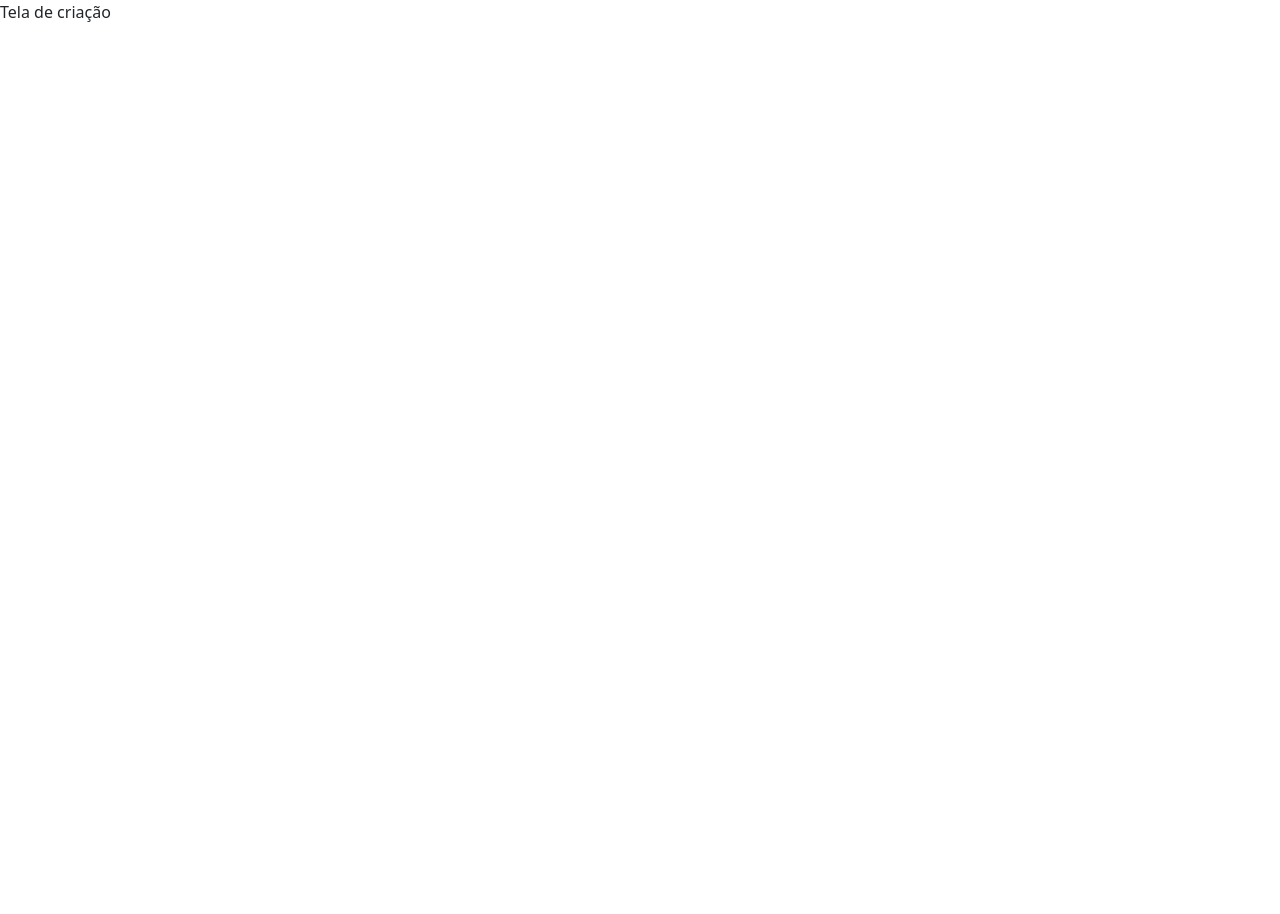
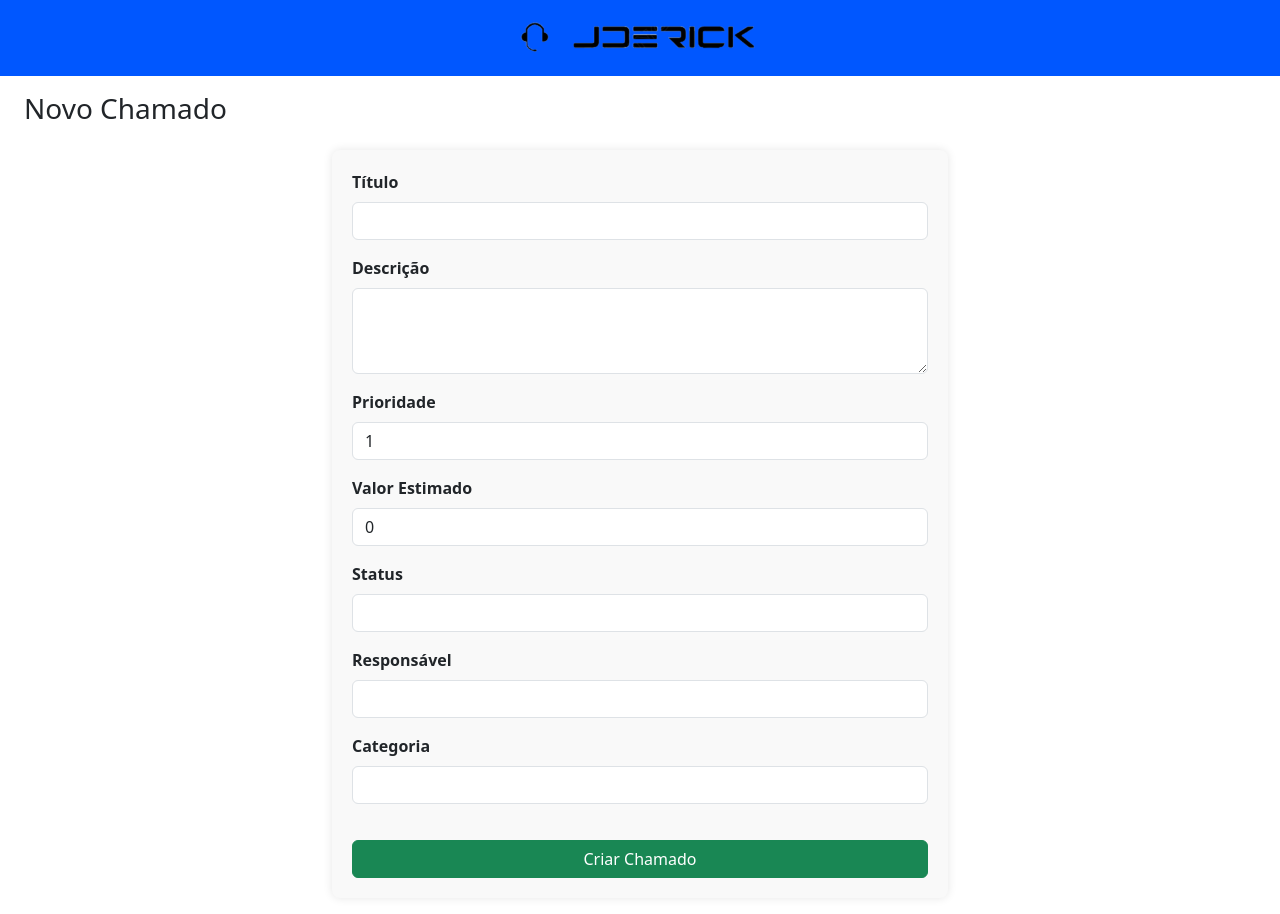
Before and after one commit to erickvqueiroz/chamados-jde, a Vue app in the folder chamados-jde/: page /tickets/create in a window 1280 px wide. Before the commit the page ends 800 px from the top, so only its background shows below. Built offline with nearby package versions, Linux system fonts and the light colour scheme.

Commit message:
Erick Queiroz

```diff
--- a/chamados-jde/src/views/Tickets/Create.vue
+++ b/chamados-jde/src/views/Tickets/Create.vue
@@ -1,7 +1,118 @@
 <template>
-    Tela de criação
+    <div>
+        <div class="h-100">
+            <nav class="navbar navbar-expand-sm navbar-dark bg-custom">
+                <div class="container-fluid px-4 py-2 justify-content-center">
+                    <img :src="logoPath" alt="Logo JDErick" class="logo-img" />
+                </div>
+            </nav>
+
+            <div class="px-4 py-3">
+                <h3 class="pb-3">Novo Chamado</h3>
+                <form @submit.prevent="handleCreateTicket" class="form-ticket w-50 mx-auto">
+                    <div class="mb-3">
+                        <label for="titulo" class="form-label">Título</label>
+                        <input type="text" v-model="titulo" id="titulo" class="form-control" required />
+                    </div>
+                    <div class="mb-3">
+                        <label for="descricao" class="form-label">Descrição</label>
+                        <textarea v-model="descricao" id="descricao" class="form-control" rows="3" required></textarea>
+                    </div>
+                    <div class="mb-3">
+                        <label for="prioridade" class="form-label">Prioridade</label>
+                        <input type="number" v-model="prioridade" id="prioridade" class="form-control" min="1" required />
+                    </div>
+                    <div class="mb-3">
+                        <label for="valorEstimado" class="form-label">Valor Estimado</label>
+                        <input type="number" v-model="valorEstimado" id="valorEstimado" class="form-control" step="0.01" required />
+                    </div>
+                    <div class="mb-3">
+                        <label for="status" class="form-label">Status</label>
+                        <input type="text" v-model="status" id="status" class="form-control" required />
+                    </div>
+                    <div class="mb-3">
+                        <label for="responsavel" class="form-label">Responsável</label>
+                        <input type="text" v-model="responsavel" id="responsavel" class="form-control" required />
+                    </div>
+                    <div class="mb-3">
+                        <label for="categoria" class="form-label">Categoria</label>
+                        <input type="text" v-model="categoria" id="categoria" class="form-control" required />
+                    </div>
+                    <button type="submit" class="btn btn-success w-100">Criar Chamado</button>
+                </form>
+            </div>
+        </div>
+    </div>
 </template>
 
-<script></script>
+<script>
+import logo from "@/assets/erick.png";
+import axios from "axios";
 
-<style scoped></style>
+export default {
+    name: "CreateTicket",
+    data() {
+        return {
+            titulo: "",
+            descricao: "",
+            prioridade: 1,
+            valorEstimado: 0.00,
+            status: "",
+            responsavel: "",
+            categoria: "",
+            logoPath: logo
+        };
+    },
+    methods: {
+        async handleCreateTicket() {
+            // Dados do formulário para criar o chamado
+            const novoChamado = {
+                titulo: this.titulo,
+                descricao: this.descricao,
+                prioridade: this.prioridade,
+                valorEstimado: this.valorEstimado,
+                status: this.status,
+                responsavel: this.responsavel,
+                categoria: this.categoria
+            };
+
+            try {
+                // Fazendo a requisição POST para criar o chamado
+                await axios.post("http://localhost:4000/api/chamados", novoChamado);
+                alert("Chamado criado com sucesso!");
+                // Redireciona para a página de listagem dos chamados
+                window.location.href = "http://localhost:5173/tickets";
+            } catch (error) {
+                alert("Erro ao criar chamado: " + error.response.data.error);
+            }
+        }
+    }
+};
+</script>
+
+<style scoped>
+@import url('https://fonts.googleapis.com/css2?family=Poppins:wght@300;400;700&display=swap');
+
+.bg-custom {
+    background-color: #0057ff;
+}
+
+.logo-img {
+    width: 250px;
+}
+
+.form-ticket {
+    background-color: #f9f9f9;
+    padding: 20px;
+    border-radius: 8px;
+    box-shadow: 0 0 10px rgba(0, 0, 0, 0.1);
+}
+
+.form-label {
+    font-weight: bold;
+}
+
+button {
+    margin-top: 20px;
+}
+</style>
```
